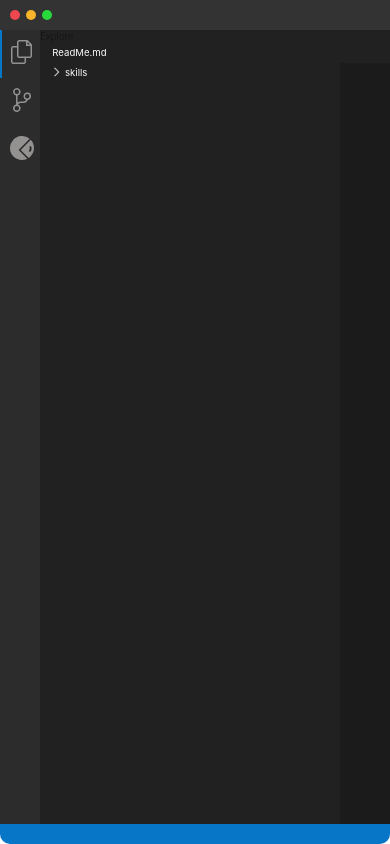
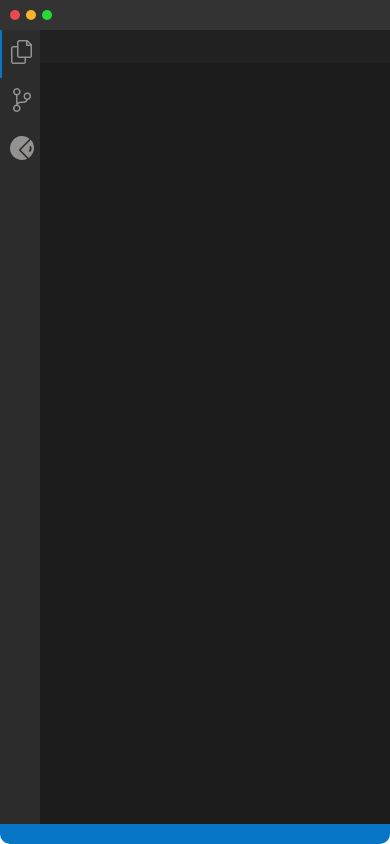
Before and after one commit to sidha6th/vs-code-inspired-portfolio, a React (Vite) app: page / in a window 390 px wide. Built offline with nearby package versions, Linux system fonts and the light colour scheme.

Commit message:
workbench made responsive

```diff
--- a/src/common/components/resizable/ResizableComponent.scss
+++ b/src/common/components/resizable/ResizableComponent.scss
@@ -3,16 +3,18 @@ div#resizableWorkBench.overlayed {
     z-index: 1;
     top: var(--top-bar-height);
     left: var(--side-bar-width);
+    width: var(--work-bench-width);
     height: calc(100% - (var(--bottom-bar-height) + var(--top-bar-height)));
-    width: var(--work-bench-width);
     flex-shrink: 0;
     display: flex;
+    @media (max-width: 400px) {
+        width: 100%;
+    }
 }
 
 #resizableWorkBench.hidden {
-    height: 100%;
+    visibility: hidden;
     width: 0;
-    display: flex;
 }
 
 .resizable {
--- a/src/common/components/resizable/ResizableComponent.tsx
+++ b/src/common/components/resizable/ResizableComponent.tsx
@@ -6,7 +6,8 @@ import Constants from "../../../constants/Constants";
 import { setOrGetWidth, updateStyle } from "../../helpers/work_bench_helpers";
 import { RootState } from "../../../core/store/store";
 import {
-  toggleOverlayState,
+  setDisplayingState,
+  toggleWorkbenchVisiblity,
   WorkBenchVisiblityState,
 } from "../../slices/side_bar_slice";
 
@@ -27,9 +28,17 @@ export function ResizableComponent(arg: ResizableComponentArg) {
     setOrGetWidth() ?? Constants.dimension.workBenchDefaultWidth;
   let xCor = useRef(initialWidth);
   let width = useRef(initialWidth);
-  useEffect(() => window.addEventListener("resize", listenWidnowResize),[]);
+  let preWidth = useRef(0);
+  useEffect(() => window.addEventListener("resize", onResizeWindow), []);
   useEffect(() => updateStyle(initialWidth), [initialWidth]);
-  useEffect(changeStateAsOverlayed, []);
+  useEffect(onResizeWindow, []);
+  useEffect(() => {
+    preWidth.current = window.innerWidth;
+  }, []);
+
+  const willFit = () =>
+    window.innerWidth - width.current >
+    Constants.dimension.minVWToDisplyWorkbench;
 
   return (
     <div
@@ -42,38 +51,27 @@ export function ResizableComponent(arg: ResizableComponentArg) {
     </div>
   );
 
-  function listenWidnowResize() {
-    changeStateAsOverlayed();
-  }
-
-  function getClass() {
-    switch (displayingState) {
-      case WorkBenchVisiblityState.hidden:
-        return "hidden";
-      case WorkBenchVisiblityState.overlayed:
-        return "overlayed";
-      default:
-        if (_willNotFit()) {
-          dispatch(toggleOverlayState(WorkBenchVisiblityState.overlayed));
-          return "overlayed";
-        }
-        return "";
+  function onResizeWindow() {
+    const isDragingRight = isIncreasingWidth();
+    if (isDragingRight) {
+      if (displayingState === WorkBenchVisiblityState.hidden) {
+        dispatch(setDisplayingState());
+      }
+    } else {
+      if (!willFit() && displayingState != WorkBenchVisiblityState.hidden) {
+        dispatch(setDisplayingState(WorkBenchVisiblityState.hidden));
+        return;
+      }
     }
   }
 
-  function _willNotFit() {
-    return (
-      window.innerWidth - width.current <
-      Constants.dimension.minVWToDisplyWorkbench
-    );
-  }
-
-  function changeStateAsOverlayed() {
-    if (_willNotFit() && displayingState != WorkBenchVisiblityState.overlayed) {
-      dispatch(toggleOverlayState(WorkBenchVisiblityState.overlayed));
-      return;
+  function isIncreasingWidth() {
+    const currentWidth = window.innerWidth;
+    const result = currentWidth > preWidth.current;
+    if (currentWidth != preWidth.current) {
+      preWidth.current = currentWidth;
     }
-    dispatch(toggleOverlayState(displayingState));
+    return result;
   }
 
   function isMinOrMax(currentWidth: number) {
@@ -104,4 +102,19 @@ export function ResizableComponent(arg: ResizableComponentArg) {
     document.addEventListener("mousemove", onMouseMove);
     document.addEventListener("mouseup", onMouseUp);
   }
+
+  function getClass() {
+    switch (displayingState) {
+      case WorkBenchVisiblityState.hidden:
+        return "hidden";
+      case WorkBenchVisiblityState.overlayed:
+        return "overlayed";
+      default:
+        if (!willFit()) {
+          dispatch(setDisplayingState(WorkBenchVisiblityState.overlayed));
+          return "overlayed";
+        }
+        return "";
+    }
+  }
 }
--- a/src/common/slices/side_bar_slice.ts
+++ b/src/common/slices/side_bar_slice.ts
@@ -26,7 +26,7 @@ export const sideBarSlice = createSlice({
       }
       state.workBenchVisiblity = undefined;
     },
-    toggleOverlayState: (
+    setDisplayingState: (
       state,
       { payload }: PayloadAction<WorkBenchVisiblityState | undefined>
     ) => {
@@ -41,7 +41,7 @@ export const sideBarSlice = createSlice({
 
 export const {
   changeTab,
-  toggleOverlayState,
+  setDisplayingState,
   toggleWorkbenchVisiblity,
 } = sideBarSlice.actions;
 
```
